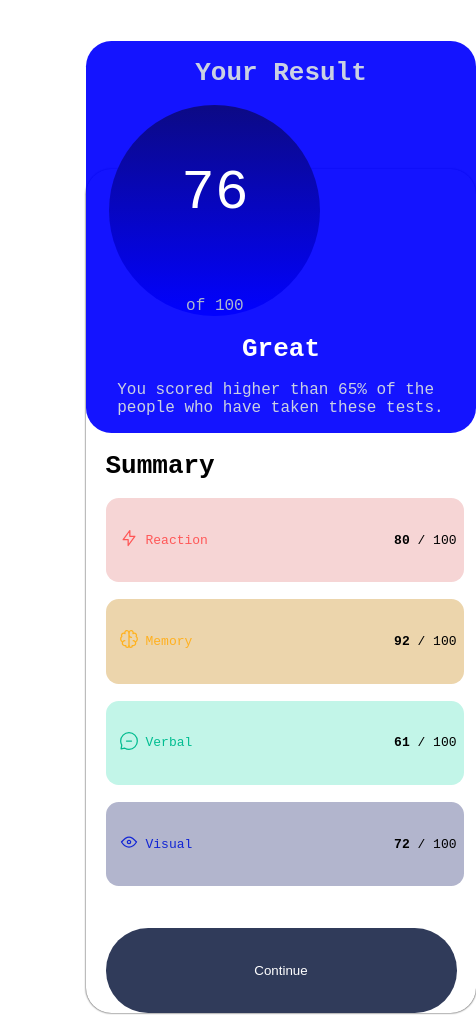
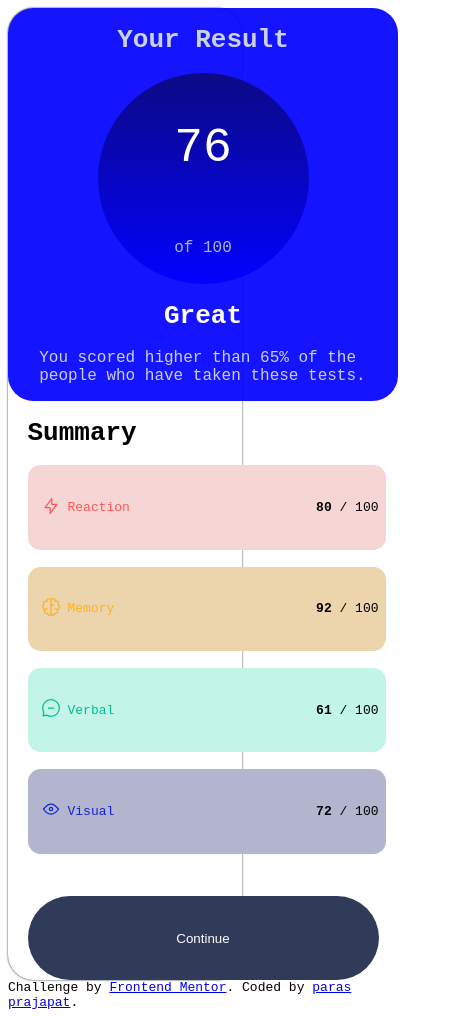
Before and after one commit to Parasdeveloper8/results-summary-main, a plain HTML site: page index.html in a window 390 px wide. Shown: the top 1016 px of the page, 476 px wide, since content can reach past the window. Drawn offline with Linux system fonts and the light colour scheme.

Commit message:
completed except of (of 100)web

```diff
--- a/style.css
+++ b/style.css
@@ -124,11 +124,15 @@ button{
     body{
         overflow-y:hidden;
         overflow-x:hidden;
+        height:100vh;
+        width:100vw;
     }
     .main-div{
-        height:100vh;
-        width:100vw;
         display:flex;
+        margin-left:0;
+        margin-right:0;
+        margin-bottom:0;
+        margin-top:0;
         flex-direction:column-reverse;
     }
     .main-div-second{
@@ -140,6 +144,8 @@ button{
     .circle-div{
         width:25vh;
         height:25vh;
+        margin-left:auto;
+        margin-right:auto;
     }
     .div-container{
         margin-left:5vw;
@@ -155,4 +161,7 @@ button{
         padding-right:8vw;
         padding-left:8vw;
     }
+    .c-div-p1{
+        font-size:3rem;
+    }
 }
```
